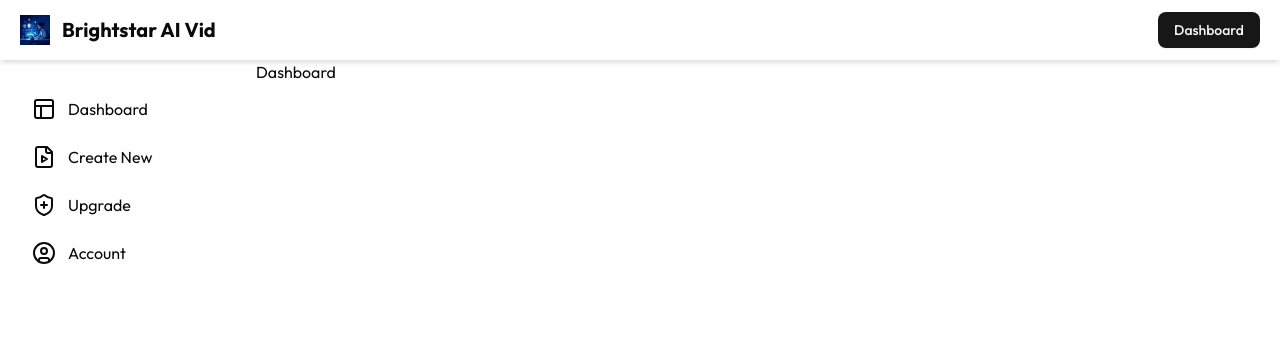
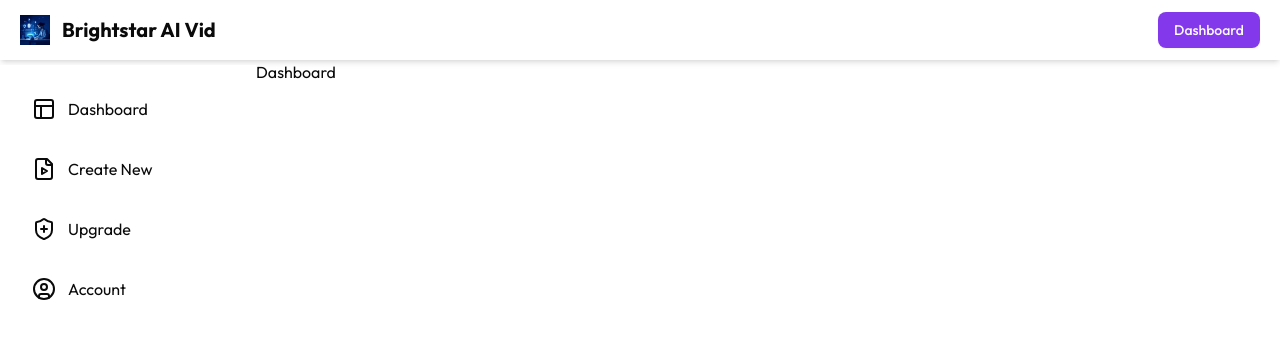
Before and after one commit to brightstar-moxi/AI-Project, a Next.js app: page /dashboard in a window 1280 px wide. Shown: the top 338 px of the page. Built offline with nearby package versions, Linux system fonts and the light colour scheme; no server answers.

Commit message:
dashboard updating

```diff
--- a/app/dashboard/_components/Header.jsx
+++ b/app/dashboard/_components/Header.jsx
@@ -11,7 +11,7 @@ const Header = () => {
        <h2 className='font-bold text-xl'> Brightstar AI Vid</h2>
         </div>
         <div className='flex gap-3 items-center'>
-            <Button>Dashboard</Button>
+            <Button className='bg-[#8338ec]'>Dashboard</Button>
             <UserButton/>
         </div>
     </div>
--- a/app/dashboard/_components/SlideNav.jsx
+++ b/app/dashboard/_components/SlideNav.jsx
@@ -1,5 +1,6 @@
 
 import { CircleUserIcon, FileVideo, PanelsTopLeft, ShieldPlus } from 'lucide-react'
+import Link from 'next/link'
 import React from 'react'
 
 const SlideNav = () => {
@@ -12,19 +13,19 @@ const SlideNav = () => {
             icon:PanelsTopLeft
         },
         {
-            id:1,
+            id:2,
             name:"Create New",
             path:'/create-new',
             icon:FileVideo
         },
         {
-            id:1,
+            id:3,
             name:"Upgrade",
             path:'/upgrade',
             icon:ShieldPlus
         },
         {
-            id:1,
+            id:4,
             name:"Account",
             path:'/account',
             icon:CircleUserIcon
@@ -38,12 +39,14 @@ const SlideNav = () => {
     ]
   return (
     <div className='w-64 h-screen shodow-md p-5'>
-        <div>
+        <div className='grid gap-3'>
             {MenOption.map((item,index)=>(
-                <div className='flex items-center gap-3 p-3'>
+                <Link href={item.path}>
+                <div className='flex items-center gap-3 p-3 hover:bg-[#8338ec] hover:text-white rounded-md cursor-pointer'>
                 <item.icon/>
                 <h2>{item.name}</h2>
                 </div>
+                </Link>
             ))}
         </div>
     </div>
```
